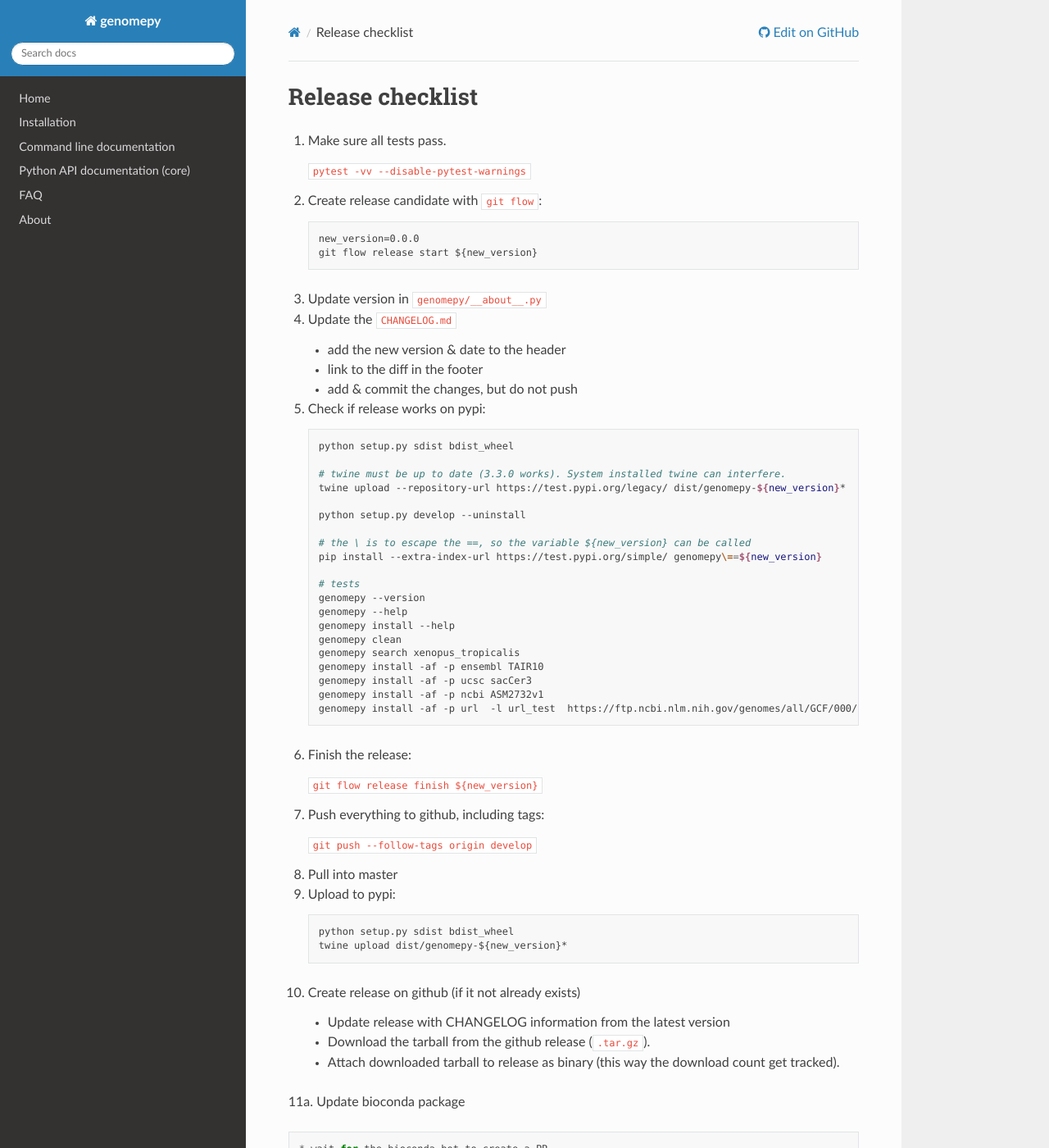
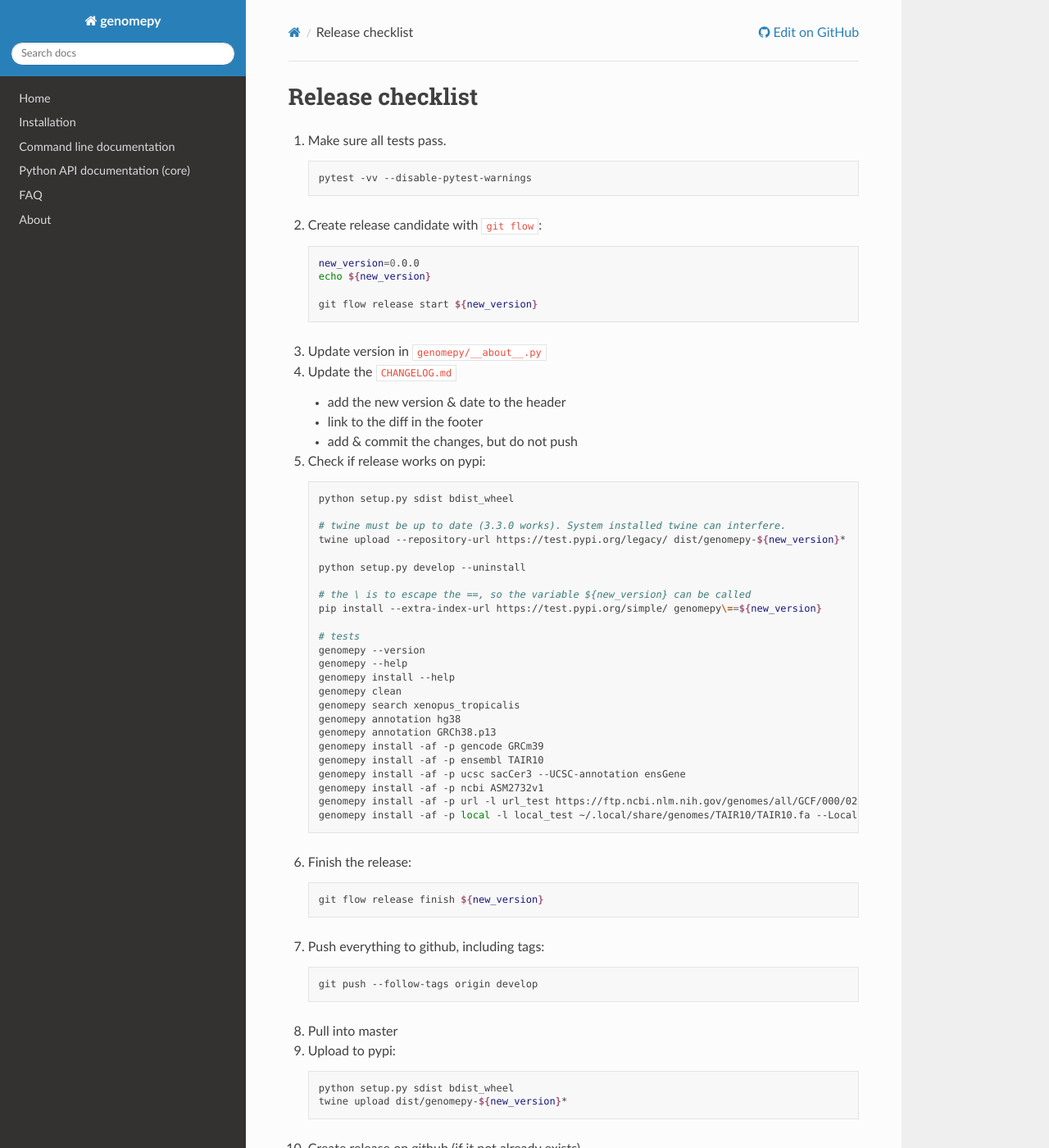
Before and after one commit to vanheeringen-lab/genomepy, a Sphinx documentation site: the page built from docs/release_checklist.md, in a window 1280 px wide and 1400 px high. Shown: the whole window at 82% size. Built offline with Sphinx 7.4.7 and the Read the Docs theme 2.0.0, drawn with Linux system fonts in a browser that asks for light colours; pages that are not in the unit, such as notebooks, are missing from menus.

Commit message:
updated release doc

````diff
--- a/docs/release_checklist.md
+++ b/docs/release_checklist.md
@@ -4,12 +4,16 @@
 
 1. Make sure all tests pass.
 
-    `pytest -vv --disable-pytest-warnings`
+   ```shell
+   pytest -vv --disable-pytest-warnings
+   ```
 
 2. Create release candidate with `git flow`:
 
-    ```
+    ```shell
     new_version=0.0.0
+    echo ${new_version}
+
     git flow release start ${new_version}
     ```
 
@@ -40,25 +44,33 @@
     genomepy install --help
     genomepy clean
     genomepy search xenopus_tropicalis
+    genomepy annotation hg38
+    genomepy annotation GRCh38.p13
+    genomepy install -af -p gencode GRCm39
     genomepy install -af -p ensembl TAIR10
-    genomepy install -af -p ucsc sacCer3
+    genomepy install -af -p ucsc sacCer3 --UCSC-annotation ensGene
     genomepy install -af -p ncbi ASM2732v1
-    genomepy install -af -p url  -l url_test  https://ftp.ncbi.nlm.nih.gov/genomes/all/GCF/000/027/325/GCF_000027325.1_ASM2732v1/GCF_000027325.1_ASM2732v1_genomic.fna.gz --URL-to-annotation https://ftp.ncbi.nlm.nih.gov/genomes/all/GCF/000/027/325/GCF_000027325.1_ASM2732v1/GCF_000027325.1_ASM2732v1_genomic.gff.gz
+    genomepy install -af -p url -l url_test https://ftp.ncbi.nlm.nih.gov/genomes/all/GCF/000/027/325/GCF_000027325.1_ASM2732v1/GCF_000027325.1_ASM2732v1_genomic.fna.gz --URL-to-annotation https://ftp.ncbi.nlm.nih.gov/genomes/all/GCF/000/027/325/GCF_000027325.1_ASM2732v1/GCF_000027325.1_ASM2732v1_genomic.gff.gz
+    genomepy install -af -p local -l local_test ~/.local/share/genomes/TAIR10/TAIR10.fa --Local-path-to-annotation ~/.local/share/genomes/TAIR10/TAIR10.annotation.gtf
     ```
 
 6. Finish the release:
 
-    `git flow release finish ${new_version}`
+    ```shell
+    git flow release finish ${new_version}
+   ```
 
 7. Push everything to github, including tags:
 
-    `git push --follow-tags origin develop`
+   ```shell
+   git push --follow-tags origin develop
+   ```
 
 8. Pull into master
 
 9. Upload to pypi:
 
-    ```
+    ```shell
     python setup.py sdist bdist_wheel
     twine upload dist/genomepy-${new_version}*
     ```
````
